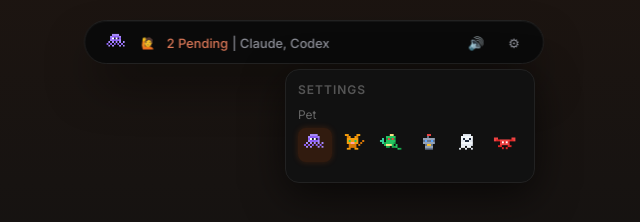
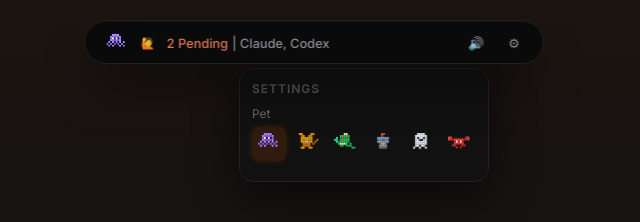
Before and after one commit to 0xxue/claude-island, an Electron app: page notification-ui-demo/index.html in a window 1280 px wide. Both pictures are taken after a click on the button "Settings". Shown: the whole page, without its empty margins (326-966 px from the left). Drawn offline with Linux system fonts and the light colour scheme.

Commit message:
fix: settings popup at body level — no overflow conflict, no extra pet leak
- Popup moved to body level (fixed position)
- Island overflow back to hidden (fixes extra pet showing)
- Both Demo 1 and Demo 4

Co-Authored-By: Claude Opus 4.6 (1M context) <noreply@anthropic.com>

```diff
--- a/notification-ui-demo/index.html
+++ b/notification-ui-demo/index.html
@@ -37,22 +37,6 @@
 
         </header>
 
-        <!-- Settings Popup -->
-        <div class="settings-popup" id="settings-popup" style="display:none;">
-          <div class="popup-title">Settings</div>
-          <div class="popup-section">
-            <span class="popup-label">Pet</span>
-            <div class="popup-pets">
-              <button class="pet-option active" data-pet="octopus"><div class="pixel-pet octopus mini"><div class="sprite"></div></div></button>
-              <button class="pet-option" data-pet="cat"><div class="pixel-pet cat mini"><div class="sprite"></div></div></button>
-              <button class="pet-option" data-pet="dragon"><div class="pixel-pet dragon mini"><div class="sprite"></div></div></button>
-              <button class="pet-option" data-pet="robot"><div class="pixel-pet robot mini"><div class="sprite"></div></div></button>
-              <button class="pet-option" data-pet="ghost"><div class="pixel-pet ghost mini"><div class="sprite"></div></div></button>
-              <button class="pet-option" data-pet="crab"><div class="pixel-pet crab mini"><div class="sprite"></div></div></button>
-            </div>
-          </div>
-        </div>
-
         <main class="island-expanded-content">
             <div class="exp-pet-bar">
               <div class="exp-pet-wrap" id="exp-pet-wrap">
@@ -69,6 +53,22 @@
         </main>
     </div>
 
+    <!-- Settings Popup (body level) -->
+    <div class="settings-popup" id="settings-popup" style="display:none;">
+      <div class="popup-title">Settings</div>
+      <div class="popup-section">
+        <span class="popup-label">Pet</span>
+        <div class="popup-pets">
+          <button class="pet-option active" data-pet="octopus"><div class="pixel-pet octopus mini"><div class="sprite"></div></div></button>
+          <button class="pet-option" data-pet="cat"><div class="pixel-pet cat mini"><div class="sprite"></div></div></button>
+          <button class="pet-option" data-pet="dragon"><div class="pixel-pet dragon mini"><div class="sprite"></div></div></button>
+          <button class="pet-option" data-pet="robot"><div class="pixel-pet robot mini"><div class="sprite"></div></div></button>
+          <button class="pet-option" data-pet="ghost"><div class="pixel-pet ghost mini"><div class="sprite"></div></div></button>
+          <button class="pet-option" data-pet="crab"><div class="pixel-pet crab mini"><div class="sprite"></div></div></button>
+        </div>
+      </div>
+    </div>
+
     <script src="../modules/pet/pet.js"></script>
     <script src="../modules/sound/sound.js"></script>
     <script src="script.js"></script>
--- a/notification-ui-demo/style.css
+++ b/notification-ui-demo/style.css
@@ -42,7 +42,7 @@ body {
     display: flex;
     flex-direction: column;
     box-shadow: 0 25px 50px -12px rgba(0,0,0,0.8), inset 0 1px 1px rgba(255,255,255,0.05);
-    overflow: visible;
+    overflow: hidden;
     transition: width 0.3s var(--transition-snappy),
                 height 0.3s var(--transition-snappy),
                 border-radius 0.3s var(--transition-snappy),
@@ -356,9 +356,10 @@ body {
 
 /* ═══ Settings Popup ═══ */
 .settings-popup {
-    position: absolute;
-    top: 48px;
-    right: 8px;
+    position: fixed;
+    top: 68px;
+    left: 50%;
+    transform: translateX(-30%);
     background: #111;
     border: 1px solid #222;
     border-radius: 14px;
--- a/notification-ui-demo4/style.css
+++ b/notification-ui-demo4/style.css
@@ -53,9 +53,10 @@ body {
 
 /* ═══ Settings Popup ═══ */
 .settings-popup {
-  position: absolute;
-  top: 48px;
-  right: 8px;
+  position: fixed;
+  top: 68px;
+  left: 50%;
+  transform: translateX(-30%);
   background: rgba(15, 23, 42, 0.95);
   backdrop-filter: blur(20px);
   border: 1px solid var(--glass-border);
@@ -194,7 +195,7 @@ body {
   backdrop-filter: blur(40px);
   -webkit-backdrop-filter: blur(40px);
   border: 1px solid var(--glass-border);
-  overflow: visible;
+  overflow: hidden;
   cursor: pointer;
   box-shadow: 0 24px 48px rgba(0,0,0,0.4), inset 0 1px 0 rgba(255,255,255,0.04);
   transition: all 0.45s var(--ease);
```
Also changed, not shown: notification-ui-demo4/index.html (+16 -16 lines).
